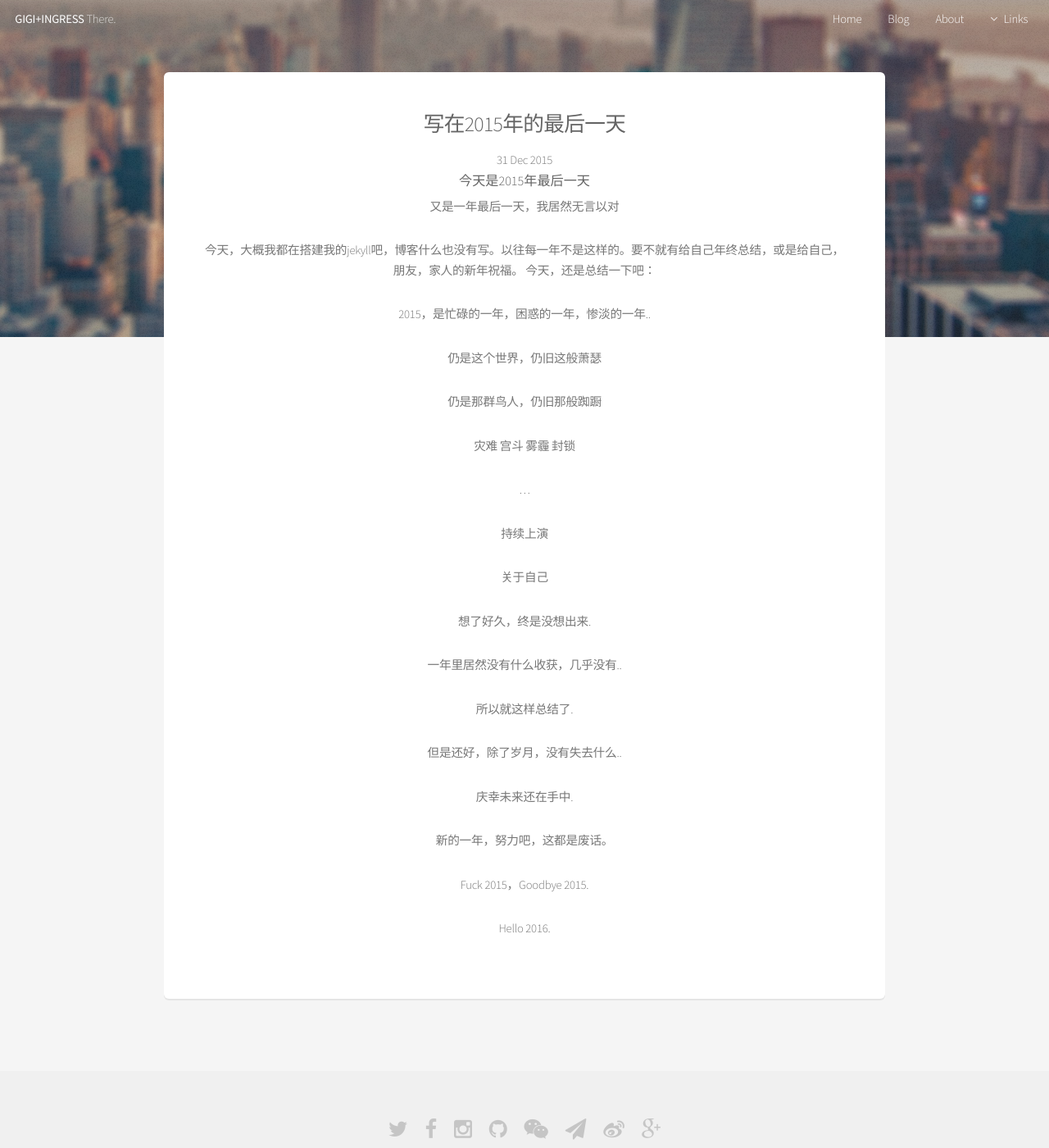
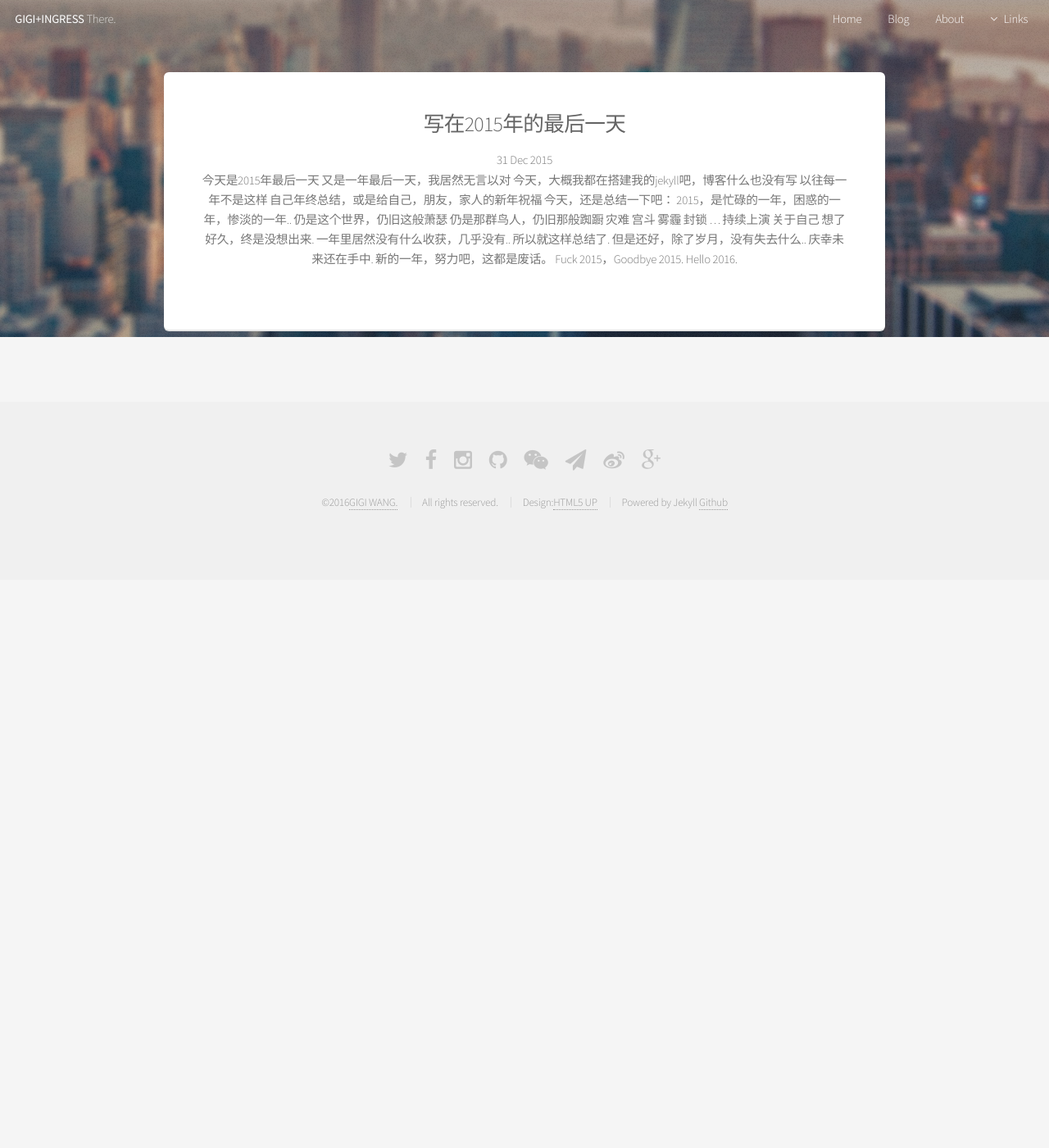
Before and after one commit to iocoo/iocoo.github.io, a Jekyll site: the page built from _posts/2015-12-31-last-day-2015.md, in a window 1280 px wide and 1400 px high. Shown: the whole window at 82% size. Built offline with Jekyll 4.4.1, drawn with Linux system fonts in a browser that asks for light colours; comment, search, counter and statistics services are not loaded.

Commit message:
modify post

```diff
--- a/_posts/2015-12-31-last-day-2015.md
+++ b/_posts/2015-12-31-last-day-2015.md
@@ -4,42 +4,27 @@ title: 写在2015年的最后一天
 categories: GIGI
 ---
 
-####今天是2015年最后一天
-
+今天是2015年最后一天
 又是一年最后一天，我居然无言以对
-
-今天，大概我都在搭建我的jekyll吧，博客什么也没有写。以往每一年不是这样的。要不就有给自己年终总结，或是给自己，朋友，家人的新年祝福。
+今天，大概我都在搭建我的jekyll吧，博客什么也没有写
+以往每一年不是这样
+自己年终总结，或是给自己，朋友，家人的新年祝福
 今天，还是总结一下吧：
-
 2015，是忙碌的一年，困惑的一年，惨淡的一年..
-
 仍是这个世界，仍旧这般萧瑟
-
 仍是那群鸟人，仍旧那般踟蹰
-
 灾难
 宫斗
 雾霾
 封锁
-
 ...
-
 持续上演
-
 关于自己
-
 想了好久，终是没想出来.
-
 一年里居然没有什么收获，几乎没有..
-
 所以就这样总结了.
-
 但是还好，除了岁月，没有失去什么..
-
 庆幸未来还在手中.
-
 新的一年，努力吧，这都是废话。
-
 Fuck 2015，Goodbye 2015.
-
 Hello 2016.
```
